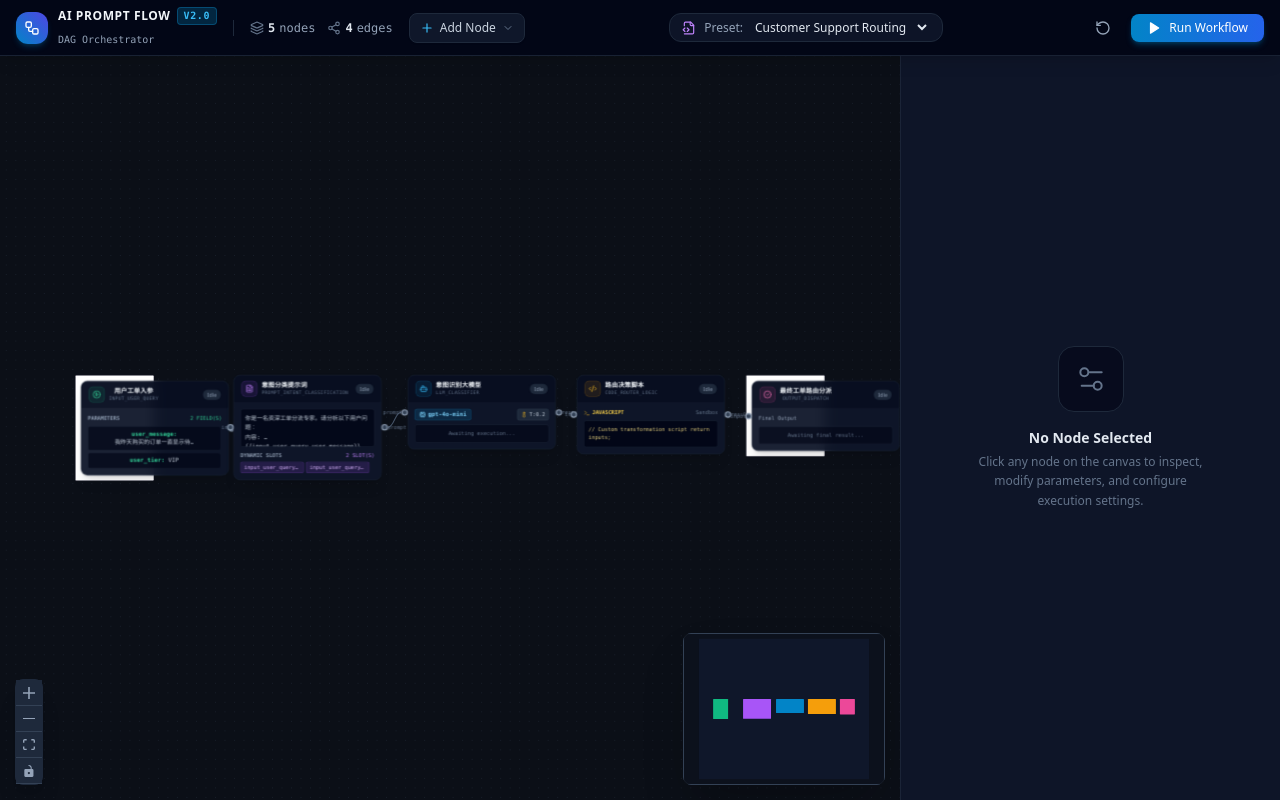
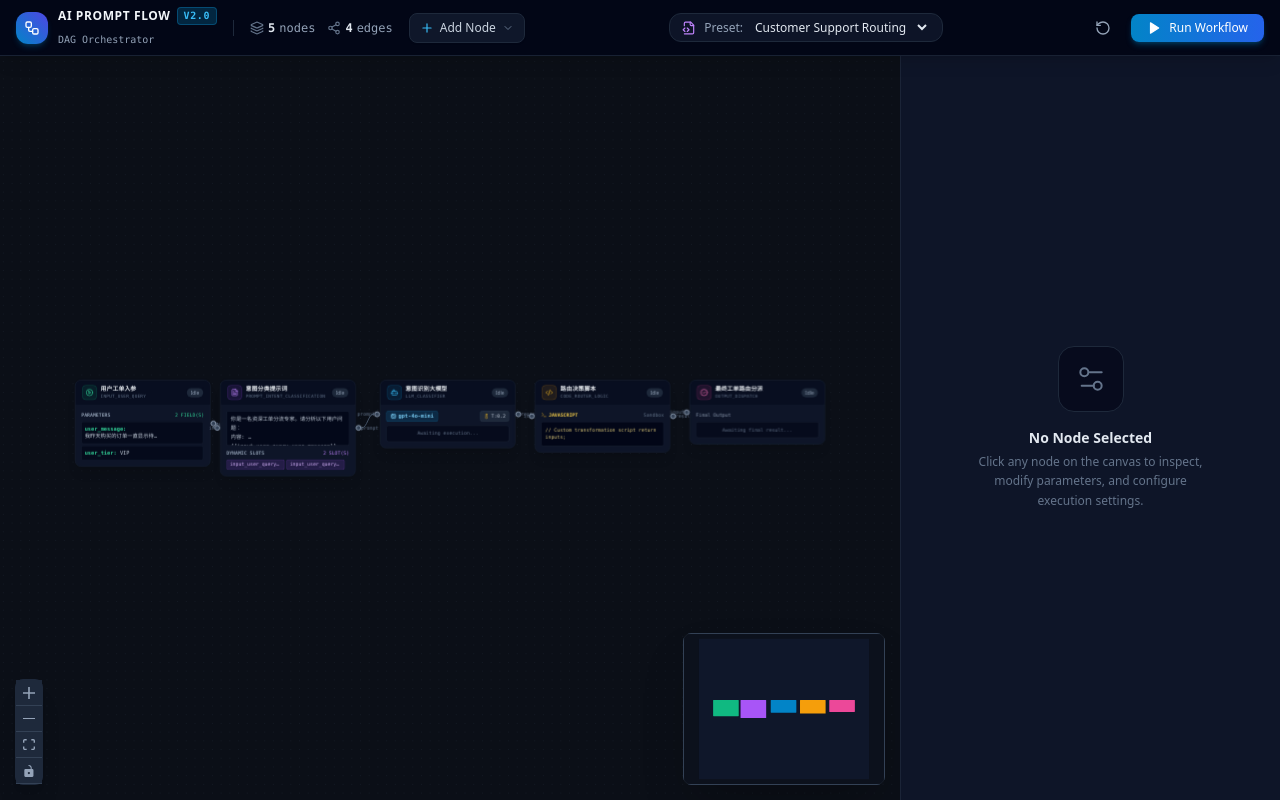
Before and after one commit to GuoBug/PatchCat, a React (Vite) app: page / in a window 1280 px wide. Built offline with nearby package versions, Linux system fonts and the light colour scheme.

Commit message:
fix(ui): remove default React Flow white box artifact on input/output nodes
- Reset .react-flow__node-input and .react-flow__node-output background/padding to transparent
- Ensure custom BaseNode dark theme renders seamlessly without default React Flow white borders

```diff
--- a/src/engine/browser-engine.ts
+++ b/src/engine/browser-engine.ts
@@ -204,7 +204,7 @@ export class BrowserWorkflowEngine {
 
       switch (nodeType) {
         case 'input':
-          output = { output: resolvedInputs };
+          output = { ...resolvedInputs, output: resolvedInputs };
           break;
 
         case 'prompt': {
--- a/src/index.css
+++ b/src/index.css
@@ -56,3 +56,30 @@
   border: 1px solid #334155 !important;
   border-radius: 8px !important;
 }
+
+/* Reset React Flow default built-in node styling for 'input' and 'output' types */
+.react-flow__node {
+  background: transparent !important;
+  border: none !important;
+  padding: 0 !important;
+  border-radius: 0 !important;
+  box-shadow: none !important;
+  width: auto !important;
+  color: inherit !important;
+  text-align: left !important;
+  font-size: inherit !important;
+}
+
+.react-flow__node-default,
+.react-flow__node-input,
+.react-flow__node-output,
+.react-flow__node-group {
+  background: transparent !important;
+  border: none !important;
+  padding: 0 !important;
+  border-radius: 0 !important;
+  box-shadow: none !important;
+  width: auto !important;
+  color: inherit !important;
+  text-align: left !important;
+}
```
Also changed, not shown: 1 other file (tests, documents, lock files or other folders).
